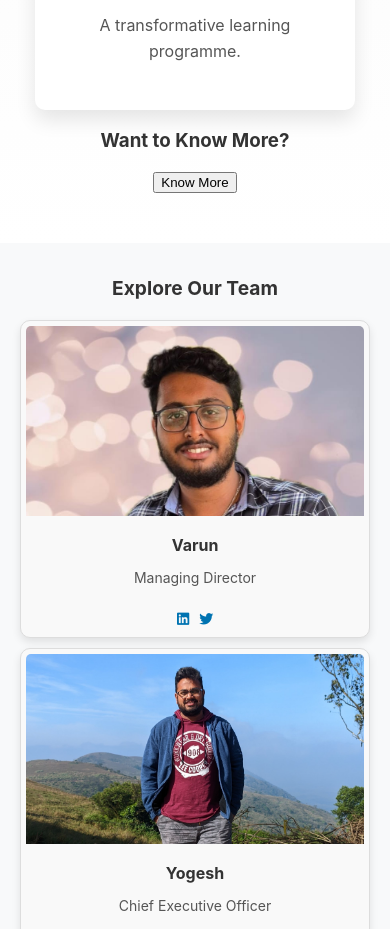
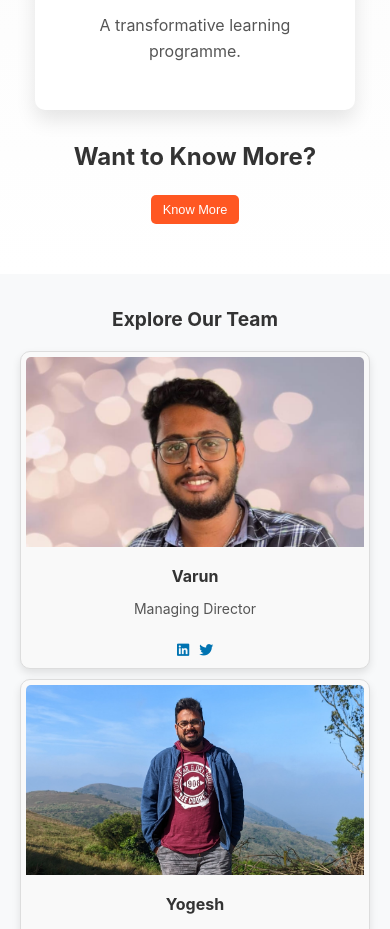
Before and after one commit to varundachuu/MyProject, a React (Create React App) app: page / in a window 390 px wide. Shown: the part 8260-9189 px from the top of the page. Built offline with nearby package versions, Linux system fonts and the light colour scheme.

Commit message:
Update About.css

```diff
--- a/src/components/css-files/About.css
+++ b/src/components/css-files/About.css
@@ -1,3 +1,7 @@
+/* ======================
+   ABOUT SECTION STYLES
+   ====================== */
+
 .about-main-container {
   padding: 50px 20px;
   background-color: #f9f9f9;
@@ -98,7 +102,39 @@
   background-color: #e64a19;
 }
 
-/* Media Queries for Responsiveness */
+/* ======================
+   SERVICES SECTION STYLES
+   ====================== */
+
+.services-know-more-heading {
+  margin-top: 2rem;
+  font-size: 1.5rem;
+  text-align: center;
+}
+
+.know-more-button {
+  background-color: #ff5722;
+  color: #fff;
+  border: none;
+  padding: 10px 20px;
+  font-size: 1rem;
+  border-radius: 5px;
+  cursor: pointer;
+  transition: transform 0.3s ease, background-color 0.3s ease;
+}
+
+.know-more-button:hover {
+  background-color: #e64a19;
+}
+
+.know-more-button.enlarged {
+  transform: scale(1.2);
+}
+
+/* ======================
+   RESPONSIVE STYLES
+   ====================== */
+
 @media (max-width: 1024px) {
   .about-us {
     flex-direction: column; /* Stack on medium screens */
@@ -124,7 +160,8 @@
     font-size: 0.9rem;
   }
 
-  .book-tour {
+  .book-tour,
+  .know-more-button {
     font-size: 0.9rem;
     padding: 8px 15px;
   }
@@ -144,7 +181,8 @@
     font-size: 0.8rem;
   }
 
-  .book-tour {
+  .book-tour,
+  .know-more-button {
     font-size: 0.8rem;
     padding: 7px 12px;
   }
```
